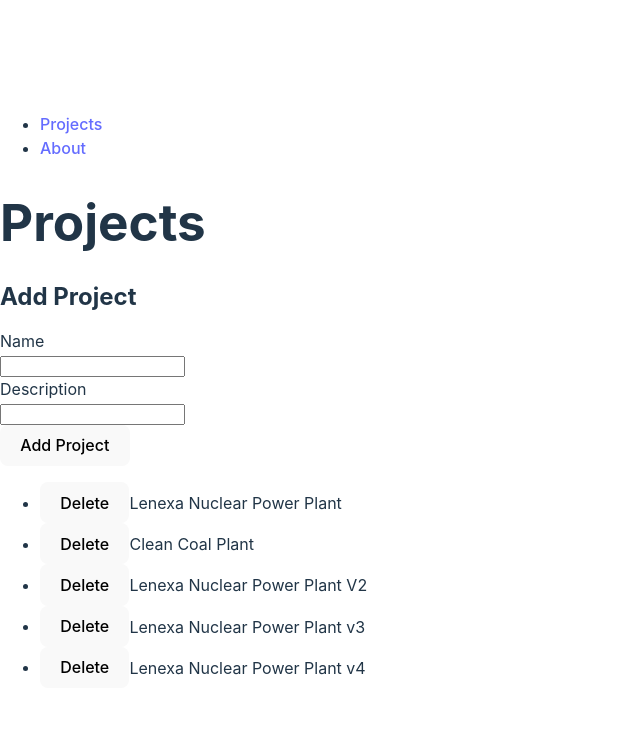
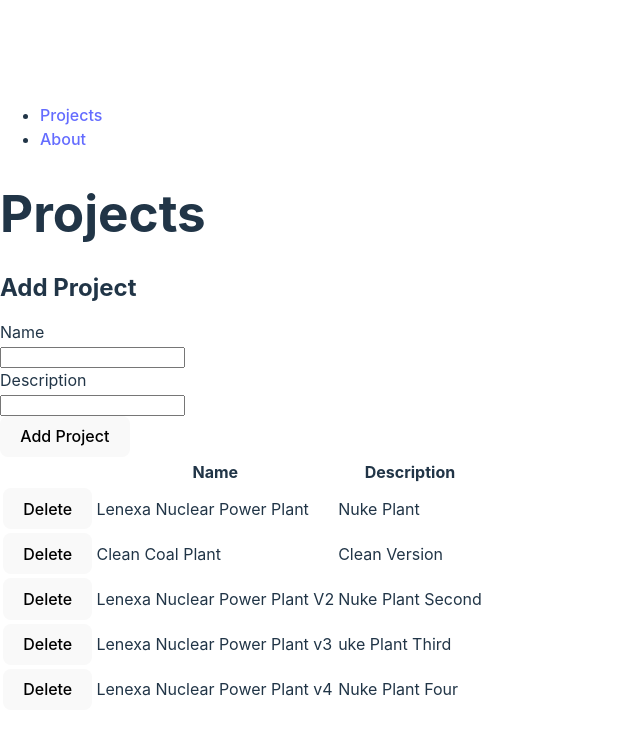
Before and after one commit to sshakya123/kiewit-construction-demo, a React (Vite) app: page / in a window 1280 px wide. Shown: the top 734 px of the page, without its empty margins (0-640 px from the left). Built offline with nearby package versions, Linux system fonts and the light colour scheme; data requests are answered from the project's data file.

Commit message:
Adding table with projects components

```diff
--- a/src/Project.tsx
+++ b/src/Project.tsx
@@ -15,7 +15,9 @@
   setProjects,
 }: ProjectProps) {
   return (
-    <li key={project.id}>
+    <tr key={project.id}>
+      <td>
+        {' '}
         <button
           onClick={async () => {
             const currentProjects = [...projects]; // Copy current projects so we can rollback if the delete fails
@@ -37,7 +39,9 @@
         >
           Delete
         </button>
-      {project.name}
-    </li>
+      </td>
+      <td>{project.name}</td>
+      <td>{project.description}</td>
+    </tr>
   );
 }
--- a/src/Projects.tsx
+++ b/src/Projects.tsx
@@ -78,15 +78,27 @@
 
   function renderProjects() {
     if (loading) return <Spinner />;
-
-    return projects.map((project) => (
+    return (
+      <table>
+        <thead>
+          <tr>
+            <th></th>
+            <th>Name</th>
+            <th>Description</th>
+          </tr>
+        </thead>
+        <tbody>
+          {projects.map((project) => (
             <Project
               key={project.id}
               project={project}
               projects={projects}
               setProjects={setProjects}
             />
-    ));
+          ))}
+        </tbody>
+      </table>
+    );
   }
 
   if (appError) throw appError;
@@ -116,7 +128,7 @@
       </ErrorBoundary>
 
       <ErrorBoundary FallbackComponent={ProjectListErrorFallback}>
-        <ul>{renderProjects()}</ul>
+        {renderProjects()}
       </ErrorBoundary>
     </>
   );
```
Lines whose indentation alone changed are shown as unchanged.
